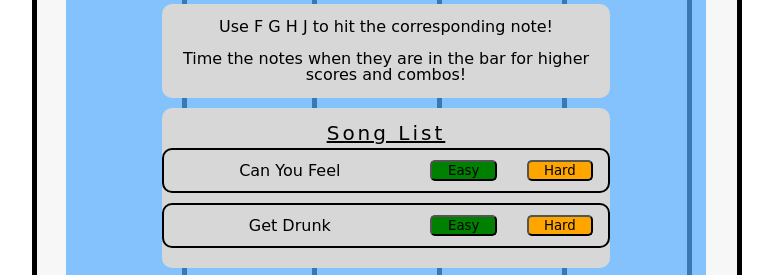
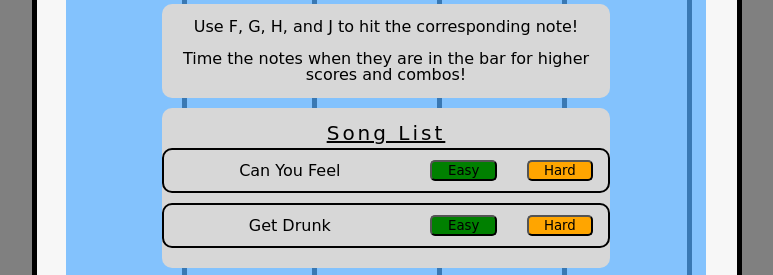
Before and after one commit to brenny0707/Go2Jam, a website built with webpack: page index.html in a window 1280 px wide. Shown: the part 181-456 px from the top of the page, without its empty margins (158-931 px from the left). Built offline with nearby package versions, Linux system fonts and the light colour scheme; a web font is replaced by a local one.

Commit message:
Change background color

```diff
--- a/canvas.css
+++ b/canvas.css
@@ -1,3 +1,7 @@
+body {
+  background-color: grey;
+}
+
 .go2jam-container {
 
 }
--- a/index.html
+++ b/index.html
@@ -34,7 +34,7 @@
       <div class="modal" id="intro-modal">
         <h1>Go2Jam!</h1>
         <div class="modal-instructions">
-          <p>Use F G H J to hit the corresponding note!</p>
+          <p>Use F, G, H, and J to hit the corresponding note!</p>
           <br>
           <p>Time the notes when they are in the bar for higher scores and combos!</p>
         </div>
```
